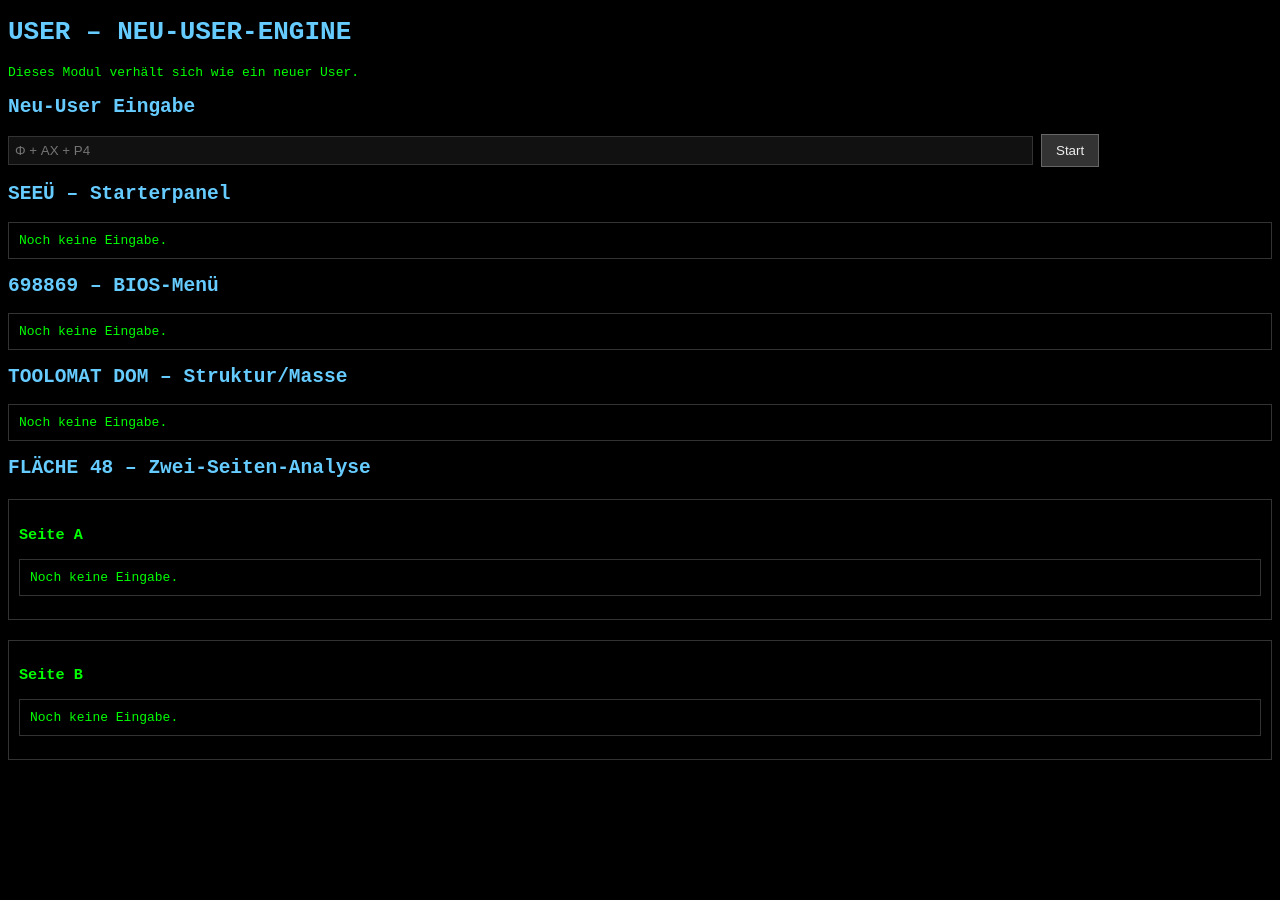
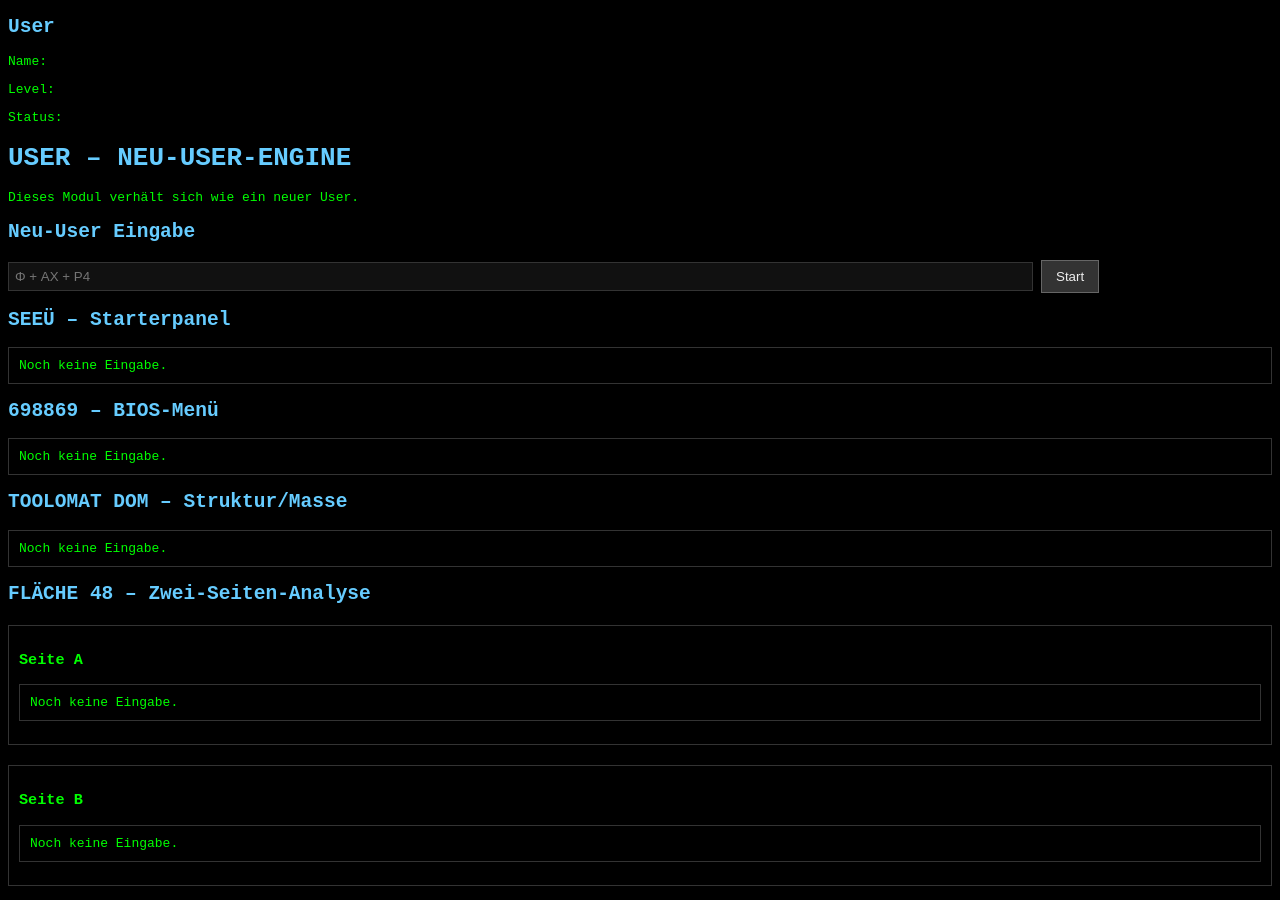
Before and after one commit to iki1uc/USER, a plain HTML site: page index.html in a window 1280 px wide. Before the commit the page ends 800 px from the top, so only its background shows below. Drawn offline with Linux system fonts and the light colour scheme.

Commit message:
Update index.html

```diff
--- a/index.html
+++ b/index.html
@@ -4,6 +4,10 @@
 <meta charset="UTF-8">
 <title>USER – NEU‑USER‑ENGINE</title>
 <meta name="viewport" content="width=device-width, initial-scale=1.0">
+<h2>User</h2>
+<p>Name: <span id="user-name"></span></p>
+<p>Level: <span id="user-level"></span></p>
+<p>Status: <span id="user-status"></span></p>
 
 <style>
 body { background:#000; color:#0f0; font-family:monospace; }
```
